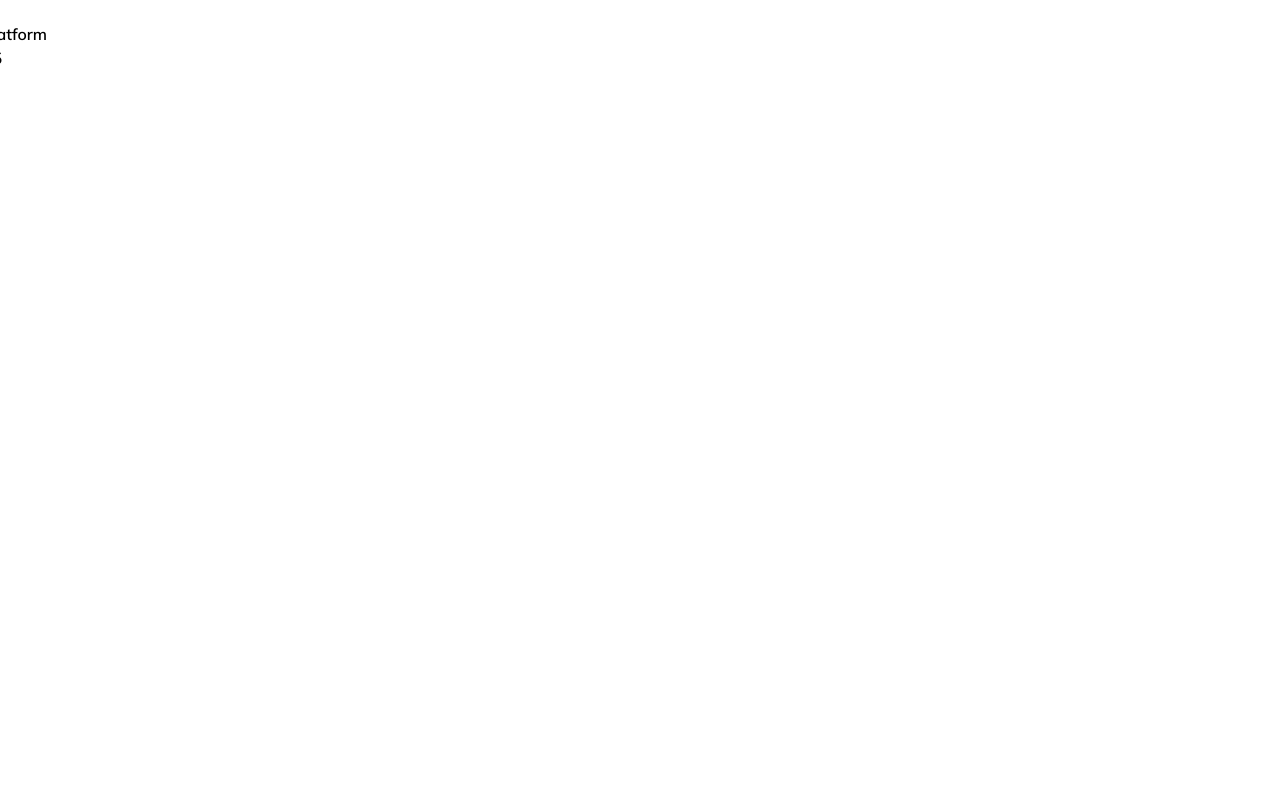
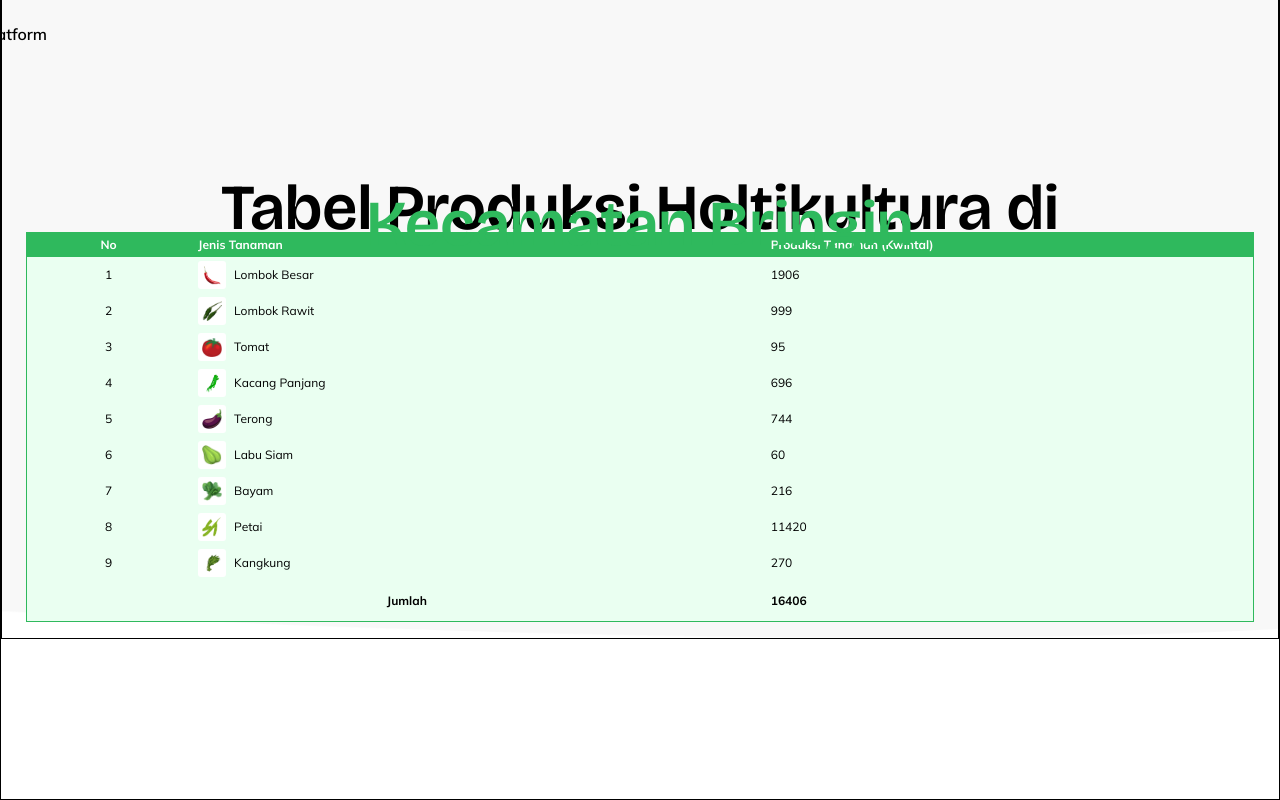
Before and after one commit to StepUp-Project6/edutanimas, a React (Vite) app: page /potensi-pertanian in a window 1280 px wide. Shown: the part 677-1477 px from the top of the page. Before the commit the page ends 800 px from the top, so only its background shows below. Built offline with nearby package versions, Linux system fonts and the light colour scheme.

Commit message:
membuat table dan data produksi holtikultura

```diff
--- /dev/null
+++ b/src/components/Fragments/TableProduction.jsx
@@ -0,0 +1,57 @@
+import React from "react";
+import PropTypes from "prop-types";
+
+const TableProduction = ({ data }) => {
+  const calculateTotal = () => {
+    return data.reduce((total, item) => total + item.quantity, 0);
+  };
+
+  return (
+    <table className="w-full border-collapse border border-primary">
+      <thead className="bg-[#2FB95D] text-white text-xs">
+        <tr className="w-full">
+          <th className="w-[12%] px-2 py-1">No</th>
+          <th className="w-[42%] px-2 py-1 text-left">Jenis Tanaman</th>
+          <th className="w-[36%] px-2 py-1 text-left">
+            Produksi Tanaman (Kwintal)
+          </th>
+        </tr>
+      </thead>
+      <tbody className="bg-[#EAFFF1] text-xs">
+        {data.map((item, index) => (
+          <tr key={item.id} className="hover:bg-[#2FB95D]">
+            <td className=" px-2 py-1 text-center">{index + 1}</td>
+            <td className=" px-2 py-1 flex items-center space-x-2">
+              <img
+                src={item.image}
+                alt={item.title}
+                className="w-7 h-7 bg-white p-1 rounded-[3px]"
+              />
+              <span>{item.title}</span>
+            </td>
+            <td className=" px-2 py-1 text-left">{item.quantity}</td>
+          </tr>
+        ))}
+        <tr className="font-bold">
+          <td colSpan={2} className="px-2 py-3 text-center ps-8">
+            Jumlah
+          </td>
+          <td className=" px-2 py-1 text-left">{calculateTotal()}</td>
+        </tr>
+      </tbody>
+    </table>
+  );
+};
+
+TableProduction.propTypes = {
+  data: PropTypes.arrayOf(
+    PropTypes.shape({
+      id: PropTypes.number.isRequired,
+      title: PropTypes.string.isRequired,
+      quantity: PropTypes.number.isRequired,
+      image: PropTypes.string.isRequired,
+    })
+  ).isRequired,
+};
+
+export default TableProduction;
--- a/src/pages/potensiPertanian.jsx
+++ b/src/pages/potensiPertanian.jsx
@@ -1,18 +1,59 @@
 import React from "react";
 import Navbar from "../components/Fragments/Navbar";
 import HeadSection from "../components/Elements/HeadSection";
+import TextParagraph from "../components/Elements/TextParagraph";
+import { DataHoltikultura } from "../utils/DataHoltikultura";
+import TableProduction from "../components/Fragments/TableProduction";
 
 const PotensiPertanian = () => {
   return (
     <div className="font-mulish min-h-screen flex flex-col">
       <Navbar />
-      <main className="w-full mt-[70px] border border-black">
+      <main className="w-full mt-[70px] border border-black pb-40">
         <HeadSection
           content={[
             { title: "Hasil " },
             { title: "Pertanian", classname: "text-primary" },
           ]}
         />
+        <TextParagraph
+          customClassname="text-center mt-3 px-14"
+          content="Potensi Hasil Pertanian di Kecamatan Bringin disajikan dalam tabel di bawah ini."
+        />
+        {/* SECTION PRODUKSI HOLTIKULTURA*/}
+        <section className="relative w-full border border-black pt-[510px] mt-14 h-[950px]">
+          <img
+            src="images/element-bg-3.png"
+            alt="bg"
+            className="absolute bottom-0 w-full -z-50"
+          />
+          {/* IMAGE ABSOLUTE 1 : PRODUKSI HOLTIKULTURA */}
+
+          {/* TABEL PRODUKSI KOLTIKULTURA*/}
+          <div className="px-6">
+            <h2 className="px-10 leading-[16px]">
+              <HeadSection
+                content={[
+                  {
+                    title: "",
+                    className: "font-semibold text-[14px]",
+                  },
+                  {
+                    title: "Tabel Produksi Holtikultura di ",
+                    classname:
+                      "font-semibold text-[14px] text-black md:text-[36px] lg:text-[64px]",
+                  },
+                  {
+                    title: "Kecamatan Bringin ",
+                    classname:
+                      "text-primary font-semibold text-[14px] md:text-[36px] md:top-0 lg:text-[64px]",
+                  },
+                ]}
+              />
+            </h2>
+            <TableProduction data={DataHoltikultura} />
+          </div>
+        </section>
       </main>
     </div>
   );
--- /dev/null
+++ b/src/utils/DataHoltikultura.js
@@ -0,0 +1,56 @@
+export const DataHoltikultura = [
+    {
+        id: 1,
+        title: "Lombok Besar",
+        quantity: 1906,
+        image: "images/holtikultura/lombok-besar.png",
+    },
+    {
+        id: 2,
+        title: "Lombok Rawit",
+        quantity: 999,
+        image: "images/holtikultura/lombok-rawit.png",
+    },
+    {
+        id: 3,
+        title: "Tomat",
+        quantity: 95,
+        image: "images/holtikultura/tomat.png",
+    },
+    {
+        id: 4,
+        title: "Kacang Panjang",
+        quantity: 696,
+        image: "images/holtikultura/kacang-panjang.png",
+    },
+    {
+        id: 5,
+        title: "Terong",
+        quantity: 744,
+        image: "images/holtikultura/terong.png",
+    },
+    {
+        id: 6,
+        title: "Labu Siam",
+        quantity: 60,
+        image: "images/holtikultura/labu-siam.png",
+    },
+    {
+        id: 7,
+        title: "Bayam",
+        quantity: 216,
+        image: "images/holtikultura/bayam.png",
+    },
+    {
+        id: 8,
+        title: "Petai",
+        quantity: 11420,
+        image: "images/holtikultura/patai.png",
+    },
+    {
+        id: 9,
+        title: "Kangkung",
+        quantity: 270,
+        image: "images/holtikultura/kangkung.png",
+    },
+]
```
